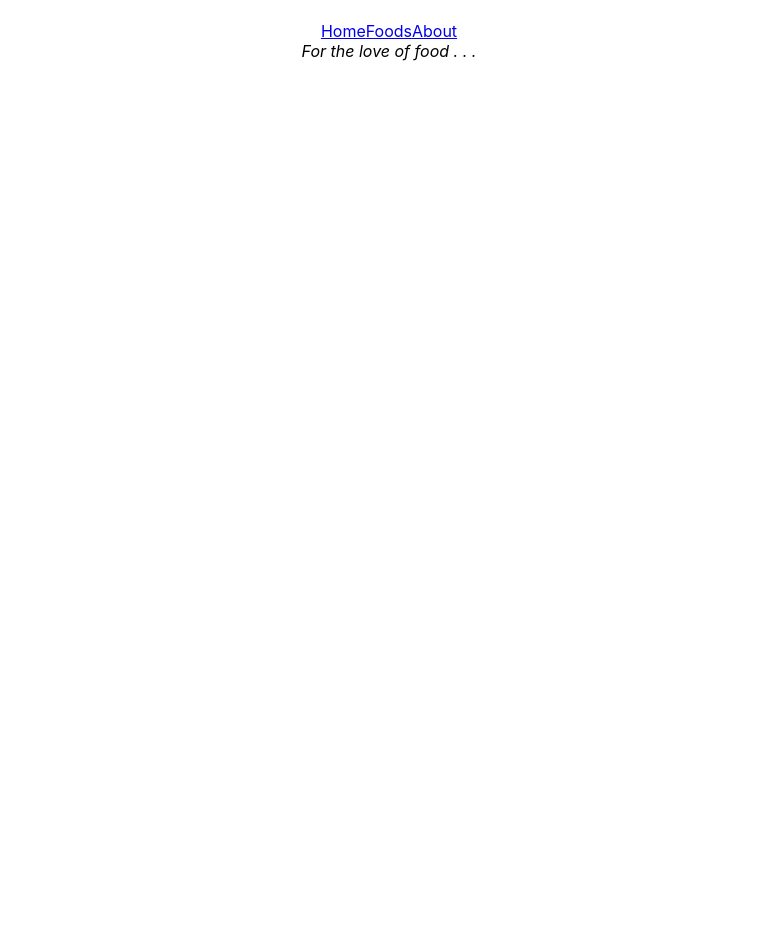
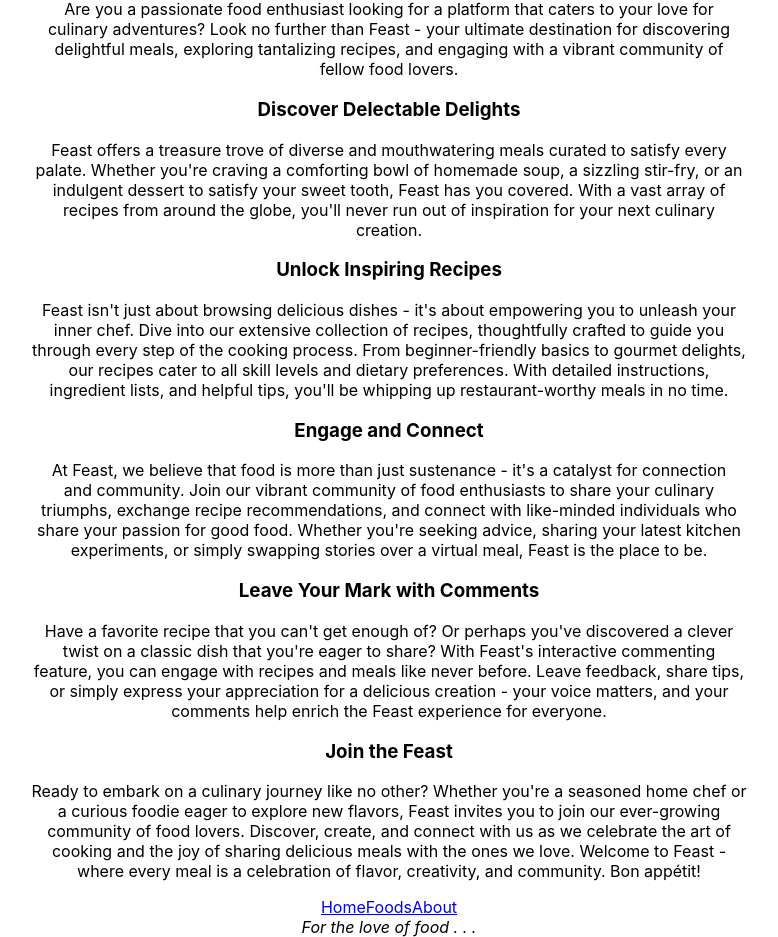
Before and after one commit to LeaderSteve84/Feast, a React (Create React App) app in the folder feast-frontend/: page /about in a window 1280 px wide. Shown: the part 252-1189 px from the top of the page, without its empty margins (251-1029 px from the left). Before the commit the page ends 800 px from the top, so only its background shows below. Built offline with nearby package versions, Linux system fonts and the light colour scheme.

Commit message:
about.js

```diff
--- a/feast-frontend/src/About.js
+++ b/feast-frontend/src/About.js
@@ -1,7 +1,56 @@
 const About = () => {
     return (
         <div className="about">
-            <h1>This is the about page</h1>
+            <h3 className="paragraph-heading">Introducing Feast: Your Culinary Companion</h3>
+            <p className="paragraph">
+                Are you a passionate food enthusiast looking for a platform that caters to your love for<br />
+                culinary adventures? Look no further than Feast - your ultimate destination for discovering<br />
+                delightful meals, exploring tantalizing recipes, and engaging with a vibrant community of<br />
+                fellow food lovers.
+            </p>
+            <h3 className="paragraph-heading">Discover Delectable Delights</h3>
+            <p className="paragraph">
+                Feast offers a treasure trove of diverse and mouthwatering meals curated to satisfy every<br />
+                palate. Whether you're craving a comforting bowl of homemade soup, a sizzling stir-fry, or an<br />
+                indulgent dessert to satisfy your sweet tooth, Feast has you covered. With a vast array of<br />
+                recipes from around the globe, you'll never run out of inspiration for your next culinary<br />
+                creation.
+            </p>
+            <h3 className="paragraph-heading">Unlock Inspiring Recipes</h3>
+            <p className="paragraph">
+                Feast isn't just about browsing delicious dishes - it's about empowering you to unleash your<br />
+                inner chef. Dive into our extensive collection of recipes, thoughtfully crafted to guide you<br />
+                through every step of the cooking process. From beginner-friendly basics to gourmet delights,<br />
+                our recipes cater to all skill levels and dietary preferences. With detailed instructions,<br />
+                ingredient lists, and helpful tips, you'll be whipping up restaurant-worthy meals in no time.
+            </p>
+
+            <h3 className="paragraph-heading">Engage and Connect</h3>
+            <p className="paragraph">
+                At Feast, we believe that food is more than just sustenance - it's a catalyst for connection<br />
+                and community. Join our vibrant community of food enthusiasts to share your culinary<br />
+                triumphs, exchange recipe recommendations, and connect with like-minded individuals who<br />
+                share your passion for good food. Whether you're seeking advice, sharing your latest kitchen<br />
+                experiments, or simply swapping stories over a virtual meal, Feast is the place to be.
+            </p>
+
+            <h3 className="paragraph-heading">Leave Your Mark with Comments</h3>
+            <p className="paragraph">
+                Have a favorite recipe that you can't get enough of? Or perhaps you've discovered a clever<br />
+                twist on a classic dish that you're eager to share? With Feast's interactive commenting<br />
+                feature, you can engage with recipes and meals like never before. Leave feedback, share tips,<br />
+                or simply express your appreciation for a delicious creation - your voice matters, and your<br />
+                comments help enrich the Feast experience for everyone.
+            </p>
+
+            <h3 className="paragraph-heading">Join the Feast</h3>
+            <p className="paragraph">
+                Ready to embark on a culinary journey like no other? Whether you're a seasoned home chef or<br />
+                a curious foodie eager to explore new flavors, Feast invites you to join our ever-growing<br />
+                community of food lovers. Discover, create, and connect with us as we celebrate the art of<br />
+                cooking and the joy of sharing delicious meals with the ones we love. Welcome to Feast - <br />
+                where every meal is a celebration of flavor, creativity, and community. Bon appétit!
+            </p>
         </div>
      );
 }
--- a/feast-frontend/src/DisplayFood.js
+++ b/feast-frontend/src/DisplayFood.js
@@ -2,12 +2,12 @@ const DisplayFood = () => {
 
     let foodName = "Maize Poddy";
     let recipes = ["Curry, ", "Thyme, ", "Knor, ", "Chili pepper, ", "Refined Vegetable Oil,"]
-    let foodImage = ""
+    // let foodImage = <img src= alt="" />
     return (
         <div className="displayfoods">
             <p className="pointer">See <img src="" alt="see below" className="image-pointer"/> sample of foods and their recipes.</p>
             <div className="foodImages">
-                <img src= { foodImage } alt="Sample foods and recipes" />
+                <link rel="apple-touch-icon" href="%PUBLIC_URL%/food_a.jpg" alt="Sample foods and recipes" />
             </div>
             <p className="name-recipes-comment">
                 <span className="name">Name: { foodName } </span><br />
```
Also changed, not shown: feast-frontend/src/food_a.jpg (added).
